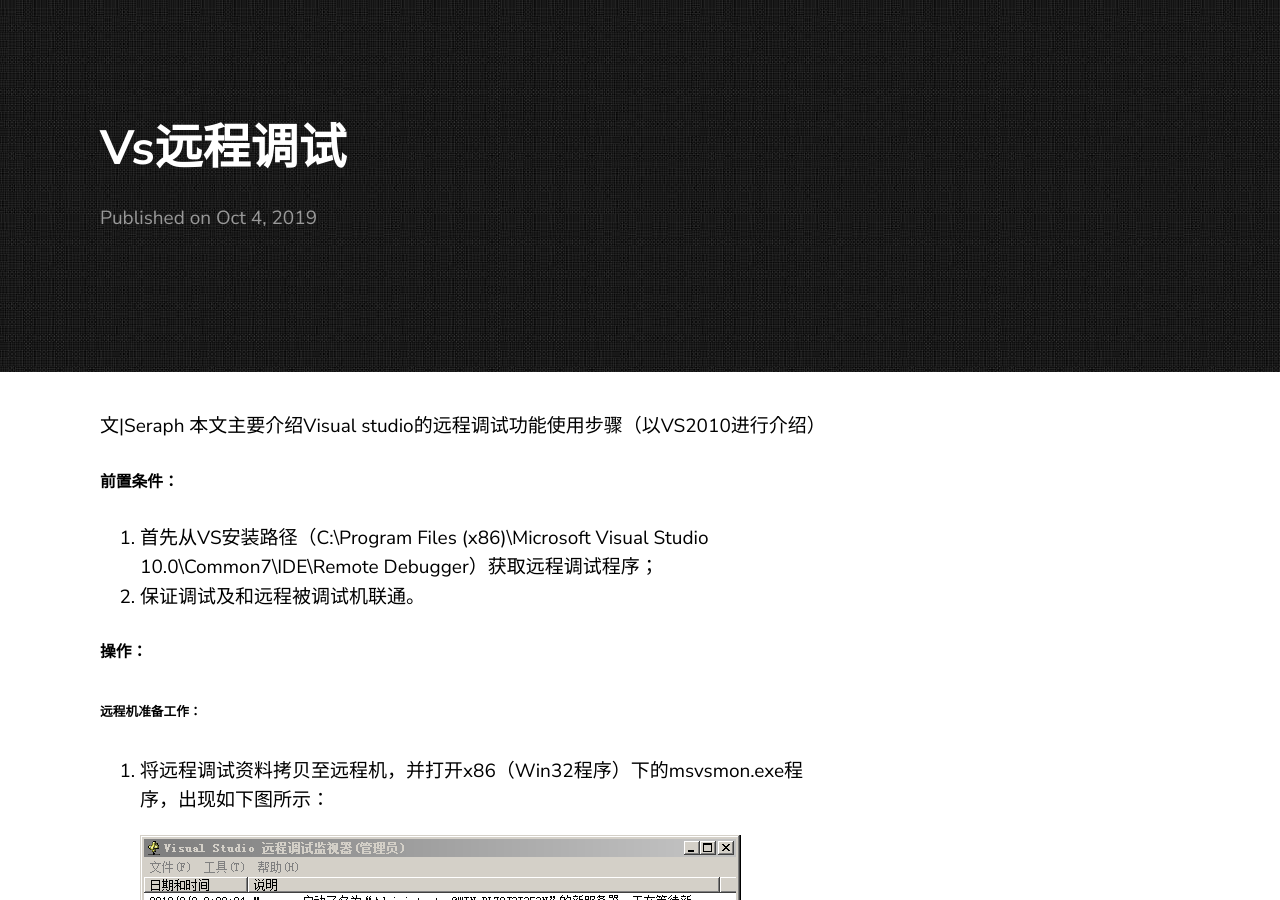
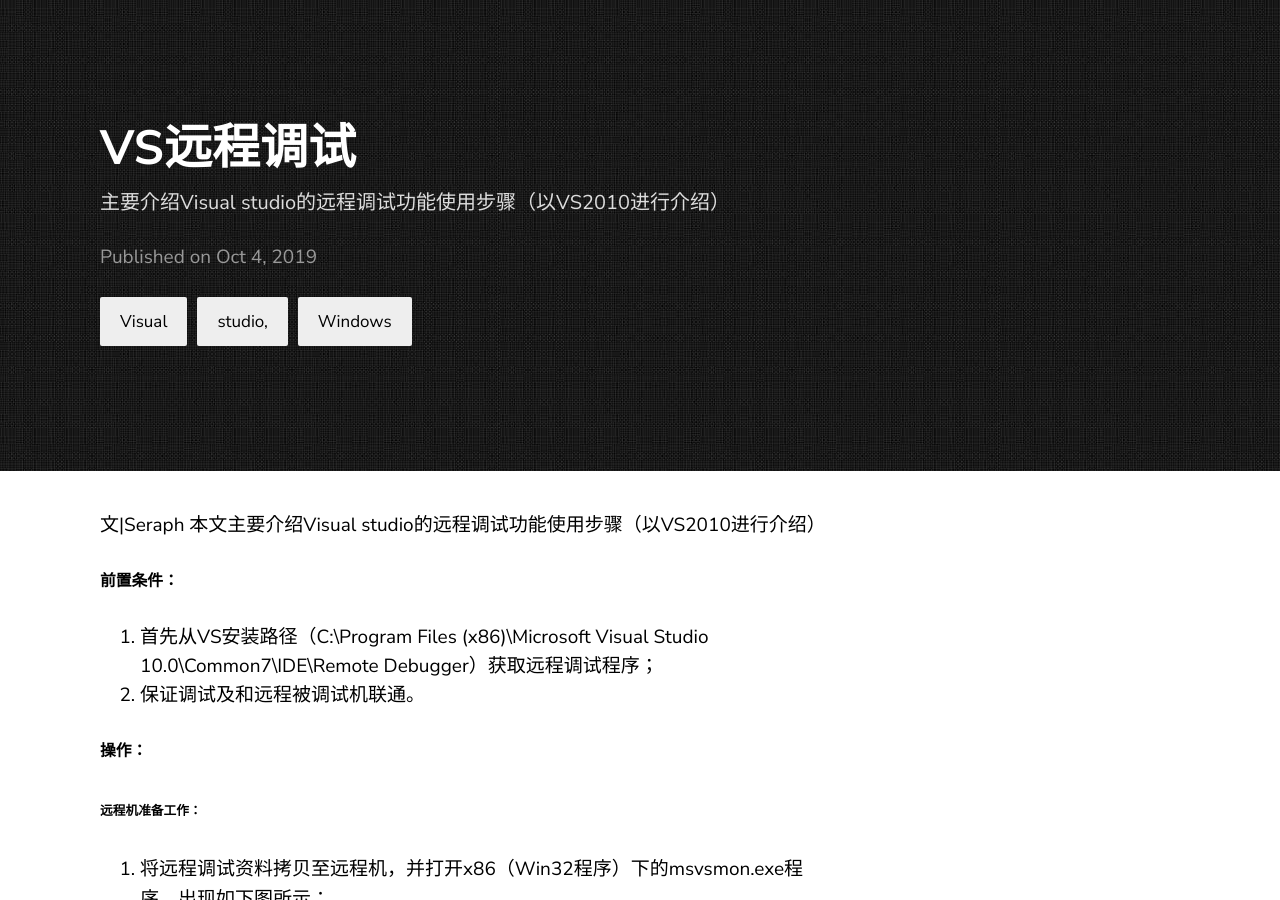
Before and after one commit to Seraph1990/Seraph1990.github.io, a Jekyll site: the page built from _posts/2019-10-04-VS远程调试.markdown, in a window 1280 px wide and 900 px high. Built offline with Jekyll 4.4.1, drawn with Linux system fonts in a browser that asks for light colours; our own code applies the rules of GitHub Pages for plain Markdown files.

Commit message:
Update 2019-10-04-VS远程调试.markdown

```diff
--- a/_posts/2019-10-04-VS远程调试.markdown
+++ b/_posts/2019-10-04-VS远程调试.markdown
@@ -1,4 +1,10 @@
-
+---
+layout: post
+title:  "VS远程调试"
+description: 主要介绍Visual studio的远程调试功能使用步骤（以VS2010进行介绍）
+date:   2019-10-04 21:03:36
+categories: Visual studio, Windows
+---
 文|Seraph
 本文主要介绍Visual studio的远程调试功能使用步骤（以VS2010进行介绍）
 
```
